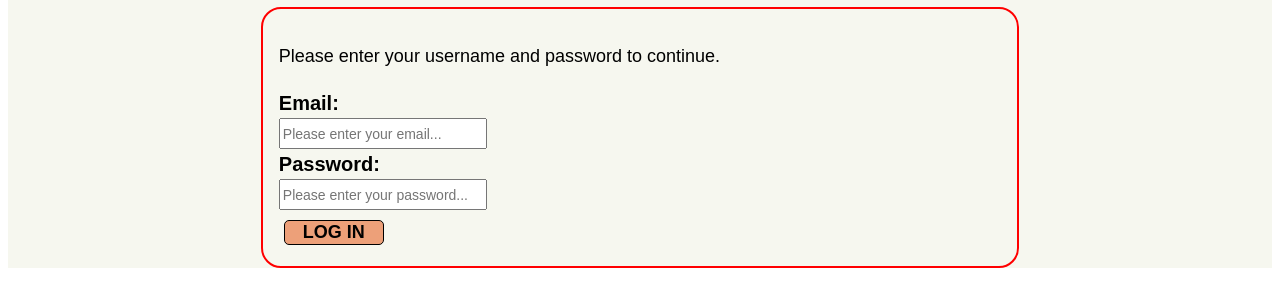
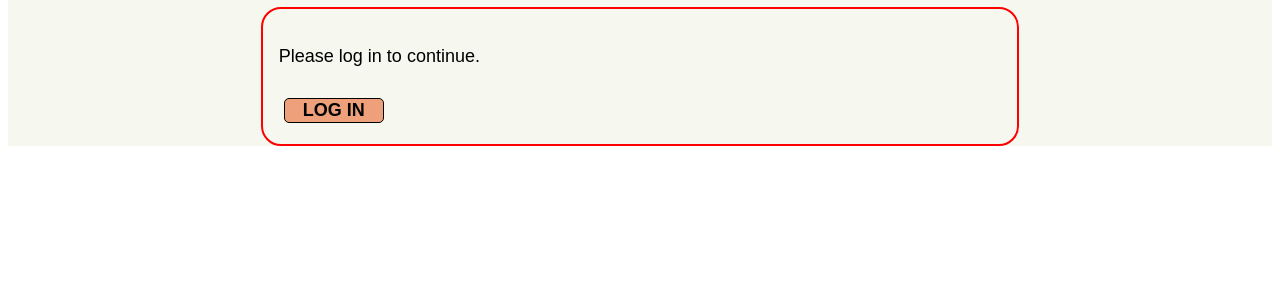
Before and after one commit to KacperKartz/DSSCW, a website: page app/public/html/login.html in a window 1280 px wide. Shown: the part 161-468 px from the top of the page. Drawn offline with Linux system fonts and the light colour scheme.

Commit message:
Create login

```diff
--- a/app/public/html/login.html
+++ b/app/public/html/login.html
@@ -13,14 +13,14 @@
             <h1>Welcome to BIKES FOR REAL!</h1>
         </header>
         <main>
-        <p>Please enter your username and password to continue.</p>
+        <p>Please log in to continue.</p>
 
-        <form method="post" action="/" id="login_form">
-            <label for="username_input">Email:</label>
+        <form method="get" action="/login" id="login_form">
+            <!-- <label for="username_input">Email:</label>
             <input type="email" id="username_input" name="username_input" placeholder="Please enter your email...">
 
             <label for="password_input">Password:</label>
-            <input type="password" id="password_input" name="password_input" placeholder="Please enter your password...">
+            <input type="password" id="password_input" name="password_input" placeholder="Please enter your password..."> -->
 
             <button id="login_btn" type="submit">Log in</button>
         </form>
```
Also changed, not shown: app/app.js (+4 -4 lines).
